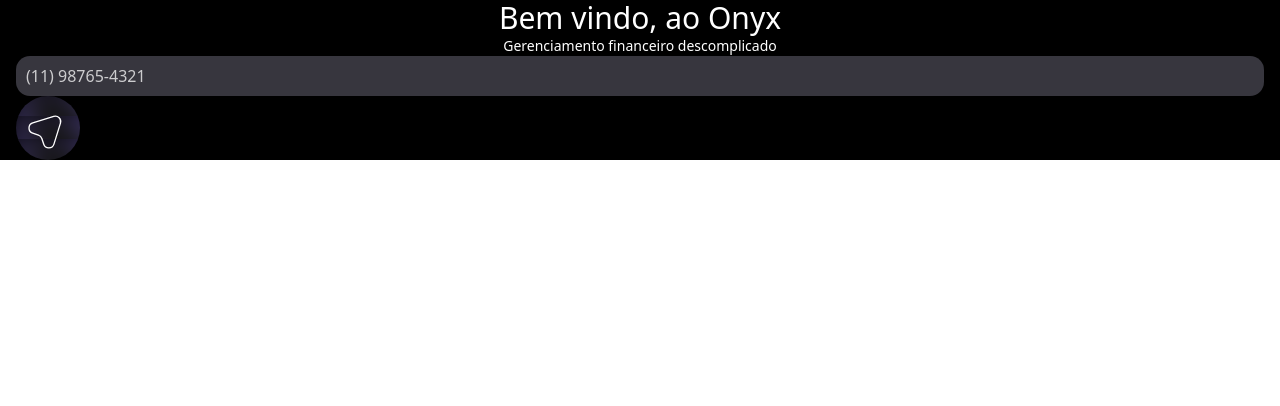
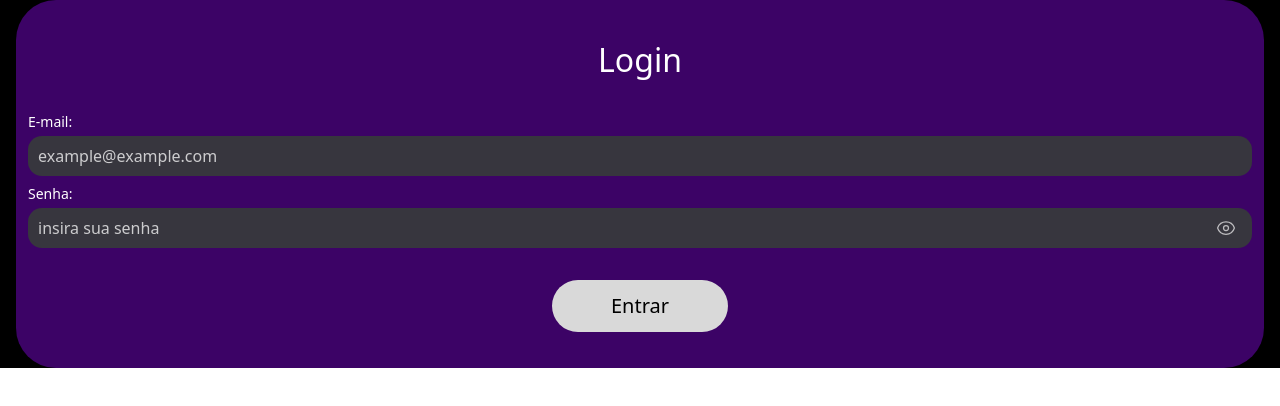
Before and after one commit to rhianpablo11/onyx_finance_management, a React (Vite) app in the folder front-end-app/: page /login in a window 1280 px wide. Shown: the top 406 px of the page. Built offline with nearby package versions, Linux system fonts and the light colour scheme.

Commit message:
feat: component login stylezed and pre-function for him

```diff
--- a/front-end-app/src/components/login.tsx
+++ b/front-end-app/src/components/login.tsx
@@ -1 +1,54 @@
 // component for login feature
+
+import Button from "./ui/button"
+import Input from "./ui/input"
+
+
+
+function Login(){
+
+    const onChangeInputFatherEmail = (value: string) => {
+        console.log(value)
+    }
+
+    const onChangeInputFatherPassword = (value: string) => {
+        console.log(value)
+    }
+
+    const onClickFather = (buttonClicked:string) =>{
+        console.log(buttonClicked)
+    }
+
+    return(
+        <>
+            <div className="flex flex-col justify-center items-center rounded-[40px] bg-purple-950">
+                <h1 className="text-white font-medium text-[32px] mt-9">
+                    Login
+                </h1>
+                <div className="flex-col w-full flex justify-start mr-auto mt-7 px-3">
+                    <div>
+                        <h1 className="text-white font-light text-sm pb-1">
+                            E-mail:
+                        </h1>
+                        <Input onChangeInputChildren={onChangeInputFatherEmail}
+                               type="email"/>
+                    </div>
+                    <div>
+                        <h1 className="text-white font-light text-sm pt-2 pb-1">
+                            Senha:
+                        </h1>
+                        <Input  onChangeInputChildren={onChangeInputFatherPassword}
+                                type="password"/>
+                    </div>
+                </div>
+                <div className="w-44 mt-8 mb-9">
+                    <Button onClickButtonChildren={onClickFather}
+                            type="login"/>
+                </div>
+            </div>
+        </>
+    )
+}
+
+
+export default Login
--- a/front-end-app/src/components/ui/button.tsx
+++ b/front-end-app/src/components/ui/button.tsx
@@ -1,9 +1,32 @@
 // code for buttons login, create account, etc -> external interface
 import backgroundButtonSend from '../../assets/bg-input-chat-ia.svg?url'
+import type { ButtonProps } from '../../interfaces/interfacesComponents'
 
+function Button(props: ButtonProps){
+    const {type, onClickButtonChildren} = props
 
-function Button(){
-
+    if(type == 'login'){
+        return(
+            <>
+                <button onClick={() => onClickButtonChildren('')}
+                        className="bg-[#D9D9D9] hover:bg-[#888888] flex justify-center items-center rounded-[40px] h-13 w-full">
+                    <h1 className="font-medium text-xl text-black">
+                        Entrar
+                    </h1>
+                </button>
+            </>
+        )
+    } else{
+        return(
+                <>
+                    <button className="w-16 h-16 rounded-4xl flex justify-center items-center bg-contain bg-center " style={{backgroundImage: `url("${backgroundButtonSend}")`}}>
+                        <svg width="56" height="56" viewBox="0 0 64 64" fill="none" xmlns="http://www.w3.org/2000/svg">
+                            <path d="M38.5715 18.8115L14.5965 26.252C8.90426 28.0139 8.82294 36.0372 14.4745 37.921L21.0612 40.1166C22.8908 40.7265 24.3274 42.1631 24.9373 43.9927L27.1329 50.5794C29.0167 56.231 37.0265 56.1361 38.8019 50.4574L46.2424 26.4824C47.7062 21.766 43.2879 17.3477 38.5715 18.8115Z" stroke="white" stroke-width="1.5" stroke-linecap="round" stroke-linejoin="round"/>
+                        </svg>
+                    </button>
+                </>
+            )
+    }
 
     // return(
     //     <>
@@ -27,15 +50,7 @@ function Button(){
     // )
 
 
-    return(
-        <>
-            <button className="w-16 h-16 rounded-4xl flex justify-center items-center bg-contain bg-center " style={{backgroundImage: `url("${backgroundButtonSend}")`}}>
-                <svg width="56" height="56" viewBox="0 0 64 64" fill="none" xmlns="http://www.w3.org/2000/svg">
-                    <path d="M38.5715 18.8115L14.5965 26.252C8.90426 28.0139 8.82294 36.0372 14.4745 37.921L21.0612 40.1166C22.8908 40.7265 24.3274 42.1631 24.9373 43.9927L27.1329 50.5794C29.0167 56.231 37.0265 56.1361 38.8019 50.4574L46.2424 26.4824C47.7062 21.766 43.2879 17.3477 38.5715 18.8115Z" stroke="white" stroke-width="1.5" stroke-linecap="round" stroke-linejoin="round"/>
-                </svg>
-            </button>
-        </>
-    )
+
 
 }
 
--- a/front-end-app/src/components/ui/input.tsx
+++ b/front-end-app/src/components/ui/input.tsx
@@ -1,16 +1,128 @@
 // component for input of chat page and login/sign up
+import { useEffect, useState } from 'react'
 import backgroundInputChat from '../../assets/bg-input-chat-ia.svg?url'
+import type { InputProps } from "../../interfaces/interfacesComponents"
 
 
-function Input(){
+function Input(props: InputProps){
+    const {type, onChangeInputChildren} = props
+    const [valueInputTyped, setValueInputTyped] = useState('')
 
+    const handleInputChange = (event: any) =>{
+        const value = event.target.value
+        setValueInputTyped(value)
+        onChangeInputChildren(value)
+    }
+
+    if(type == 'email'){
+        return(
+                <>
+                    <div className='flex h-10 rounded-[14px] bg-[#37363E] justify-center items-center w-full'>
+                        <input className='w-full h-full p-2.5 flex items-center font-normal text-base text-white placeholder:text-white/75 focus:outline-none'
+                               type='email'
+                               placeholder='example@example.com'
+                               required
+                               onChange={handleInputChange}
+                               value={valueInputTyped}
+                               >
+                        </input>
+                    </div>
+                </>
+            )
+    } else if(type == 'telephone'){
+
+            return(
+                    <>
+                        <div className='flex h-10 rounded-[14px] bg-[#37363E] justify-center items-center w-full'>
+                            <input className='w-full h-full p-2.5 flex items-center font-normal text-base text-white placeholder:text-white/75 focus:outline-none'
+                                type='tel'
+                                placeholder='(11) 98765-4321'
+                                required
+                                pattern="([0-9]{2}) [0-9]{5}-[0-9]{4}"
+                                maxLength={20}
+                                onChange={handleInputChange}
+                                value={valueInputTyped}
+                                >
+                            </input>
+                        </div>
+                    </>
+                )
+    } else if(type == 'password'){
+
+
+        // olho fechado
+        // <svg xmlns="http://www.w3.org/2000/svg" fill="none" viewBox="0 0 24 24" strokeWidth={1.5} stroke="currentColor" className="size-6">
+        //     <path strokeLinecap="round" strokeLinejoin="round" d="M3.98 8.223A10.477 10.477 0 0 0 1.934 12C3.226 16.338 7.244 19.5 12 19.5c.993 0 1.953-.138 2.863-.395M6.228 6.228A10.451 10.451 0 0 1 12 4.5c4.756 0 8.773 3.162 10.065 7.498a10.522 10.522 0 0 1-4.293 5.774M6.228 6.228 3 3m3.228 3.228 3.65 3.65m7.894 7.894L21 21m-3.228-3.228-3.65-3.65m0 0a3 3 0 1 0-4.243-4.243m4.242 4.242L9.88 9.88" />
+        // </svg>
+        const closedEye = (
+            <>
+                <svg xmlns="http://www.w3.org/2000/svg" fill="none" viewBox="0 0 24 24" strokeWidth={1.5} stroke="currentColor" className="size-5">
+                    <path strokeLinecap="round" strokeLinejoin="round" d="M3.98 8.223A10.477 10.477 0 0 0 1.934 12C3.226 16.338 7.244 19.5 12 19.5c.993 0 1.953-.138 2.863-.395M6.228 6.228A10.451 10.451 0 0 1 12 4.5c4.756 0 8.773 3.162 10.065 7.498a10.522 10.522 0 0 1-4.293 5.774M6.228 6.228 3 3m3.228 3.228 3.65 3.65m7.894 7.894L21 21m-3.228-3.228-3.65-3.65m0 0a3 3 0 1 0-4.243-4.243m4.242 4.242L9.88 9.88" />
+                </svg>
+            </>
+        )
+
+        const openEye = (
+            <>
+                <svg xmlns="http://www.w3.org/2000/svg" fill="none" viewBox="0 0 24 24" strokeWidth={1.5} stroke="currentColor" className="size-5">
+                    <path strokeLinecap="round" strokeLinejoin="round" d="M2.036 12.322a1.012 1.012 0 0 1 0-.639C3.423 7.51 7.36 4.5 12 4.5c4.638 0 8.573 3.007 9.963 7.178.07.207.07.431 0 .639C20.577 16.49 16.64 19.5 12 19.5c-4.638 0-8.573-3.007-9.963-7.178Z" />
+                    <path strokeLinecap="round" strokeLinejoin="round" d="M15 12a3 3 0 1 1-6 0 3 3 0 0 1 6 0Z" />
+                </svg>
+            </>
+        )
+
+        const [IconPassword, setIconPassword] = useState(openEye)
+        const [showPassword, setShowPassowrd] = useState(false)
+        const [typePassword, setTypePassword] = useState('password')
+
+        useEffect(()=>{
+            if(showPassword){
+                setIconPassword(closedEye)
+                setTypePassword('text')
+            } else{
+                setTypePassword('password')
+                setIconPassword(openEye)
+            }
+        }, [showPassword])
+
+        const handleShowPassowd = () => {
+            setShowPassowrd(!showPassword)
+        }
+
+        return(
+            <>
+                <div className='flex h-10 rounded-[14px] bg-[#37363E] justify-start pr-4 items-center w-full'>
+                    <input className='w-full h-full p-2.5 flex items-center font-normal text-base text-white placeholder:text-white/75 focus:outline-none'
+                            type={typePassword}
+                            placeholder='insira sua senha'
+                            required
+                            minLength={8}
+                            maxLength={64}
+                            onChange={handleInputChange}
+                            value={valueInputTyped}
+                            >
+                    </input>
+                    <button onClick={handleShowPassowd}
+                            className='text-[#BDBCBF] outline-none  focus:outline-none'>
+                        {IconPassword}
+                    </button>
+                </div>
+            </>
+        )
+    } else {
+        return (
+            <> </>
+        )
+    }
     // return(
     //     <>
     //         <div className="flex h-24 rounded-[28px] bg-cover bg-center bg-no-repeat" style={{backgroundImage: `url("${backgroundInputChat}")`}}>
     //             <textarea
     //                 placeholder='Descreva aqui o seu gasto, ou recebimento, para poder ser adicionado!'
     //                 className='text-white rounded-[28px] p-3 w-full h-full backdrop-blur-2xl text-left font-extralight text-sm focus:outline-none resize-none  placeholder:text-white/50 '
-    //                 >
+    //
+    //                   onChange={handleInputChange}
+    //                    value={valueInputTyped}>
     //             </textarea>
     //         </div>
     //     </>
@@ -19,49 +131,12 @@ function Input(){
 
 
 
-    // return(
-    //     <>
-    //         <div className='flex h-10 rounded-[14px] bg-[#37363E] justify-center items-center w-full'>
-    //             <input className='w-full h-full p-2.5 flex items-center font-normal text-base text-white placeholder:text-white/75 focus:outline-none'
-    //                    type='email'
-    //                    placeholder='example@example.com'
-    //                    required
-    //                    >
-    //             </input>
-    //         </div>
-    //     </>
-    // )
 
 
 
 
-    //olho fechado
-    // <svg xmlns="http://www.w3.org/2000/svg" fill="none" viewBox="0 0 24 24" strokeWidth={1.5} stroke="currentColor" className="size-6">
-    //     <path strokeLinecap="round" strokeLinejoin="round" d="M3.98 8.223A10.477 10.477 0 0 0 1.934 12C3.226 16.338 7.244 19.5 12 19.5c.993 0 1.953-.138 2.863-.395M6.228 6.228A10.451 10.451 0 0 1 12 4.5c4.756 0 8.773 3.162 10.065 7.498a10.522 10.522 0 0 1-4.293 5.774M6.228 6.228 3 3m3.228 3.228 3.65 3.65m7.894 7.894L21 21m-3.228-3.228-3.65-3.65m0 0a3 3 0 1 0-4.243-4.243m4.242 4.242L9.88 9.88" />
-    // </svg>
 
 
-    // return(
-    //     <>
-    //         <div className='flex h-10 rounded-[14px] bg-[#37363E] justify-start pr-4 items-center w-full'>
-    //             <input className='w-full h-full p-2.5 flex items-center font-normal text-base text-white placeholder:text-white/75 focus:outline-none'
-    //                    type='password'
-    //                    placeholder='insira sua senha'
-    //                    required
-    //                    minLength={8}
-    //                    maxLength={64}
-    //                    >
-    //             </input>
-    //             <button className='text-[#BDBCBF]'>
-    //                 <svg xmlns="http://www.w3.org/2000/svg" fill="none" viewBox="0 0 24 24" strokeWidth={1.5} stroke="currentColor" className="size-5">
-    //                     <path strokeLinecap="round" strokeLinejoin="round" d="M2.036 12.322a1.012 1.012 0 0 1 0-.639C3.423 7.51 7.36 4.5 12 4.5c4.638 0 8.573 3.007 9.963 7.178.07.207.07.431 0 .639C20.577 16.49 16.64 19.5 12 19.5c-4.638 0-8.573-3.007-9.963-7.178Z" />
-    //                     <path strokeLinecap="round" strokeLinejoin="round" d="M15 12a3 3 0 1 1-6 0 3 3 0 0 1 6 0Z" />
-    //                 </svg>
-
-    //             </button>
-    //         </div>
-    //     </>
-    // )
 
 
     // return(
@@ -80,20 +155,7 @@ function Input(){
 
 
 
-    return(
-        <>
-            <div className='flex h-10 rounded-[14px] bg-[#37363E] justify-center items-center w-full'>
-                <input className='w-full h-full p-2.5 flex items-center font-normal text-base text-white placeholder:text-white/75 focus:outline-none'
-                       type='tel'
-                       placeholder='(11) 98765-4321'
-                       required
-                       pattern="([0-9]{2}) [0-9]{5}-[0-9]{4}"
-                       maxLength={20}
-                       >
-                </input>
-            </div>
-        </>
-    )
+
 
 }
 
--- /dev/null
+++ b/front-end-app/src/interfaces/interfacesComponents.ts
@@ -0,0 +1,9 @@
+export interface InputProps {
+    type: string;
+    onChangeInputChildren: (value: string) => void
+}
+
+export interface ButtonProps {
+    type: string
+    onClickButtonChildren: (id:string) => void
+}
--- a/front-end-app/src/pages/testingPage.tsx
+++ b/front-end-app/src/pages/testingPage.tsx
@@ -8,6 +8,7 @@ import Input from "../components/ui/input"
 import ListTransaction from "../components/ui/listTransaction"
 import NavBar from "../components/ui/navBar"
 import Wellcome from "../components/ui/wellcome"
+import Login from "../components/login"
 
 
 function TestingPage(){
@@ -23,9 +24,10 @@ function TestingPage(){
                 <ListTransaction />
                 <ListTransaction />
                 <NavBar /> */}
-                <Wellcome />
+                {/* <Wellcome />
                 <Input />
-                <Button />
+                <Button /> */}
+                <Login />
             </div>
         </>
     )
```
